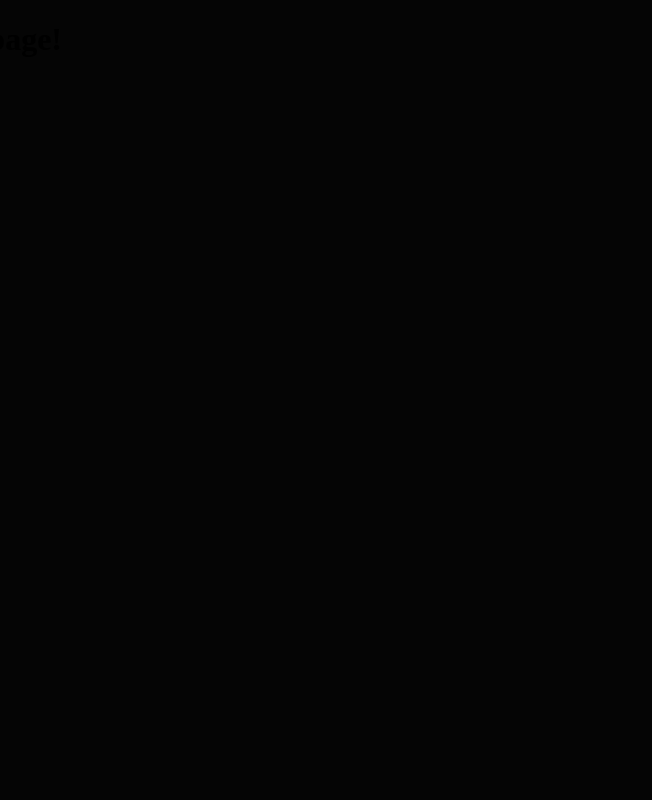
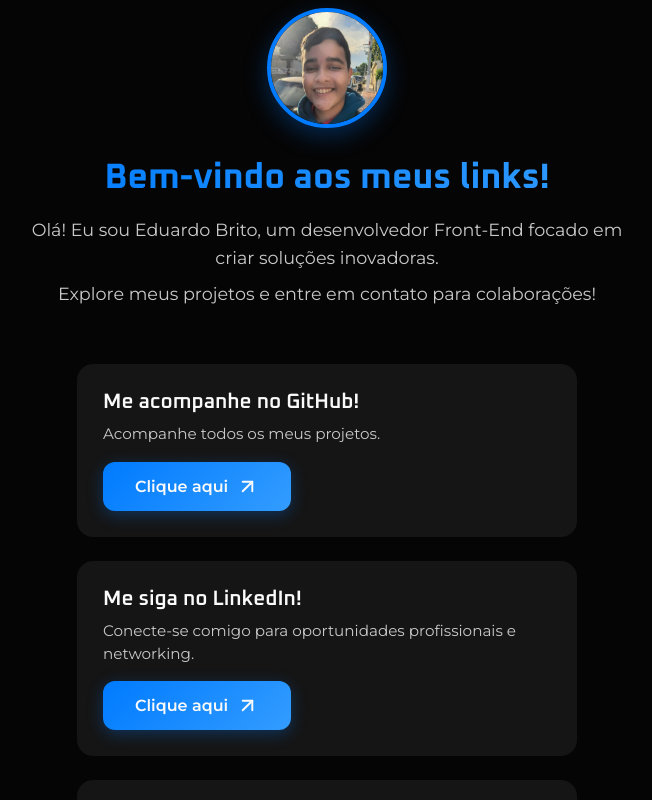
Before and after one commit to Duduubas/links-profile, a Vue app: page / in a window 1280 px wide. Shown: the top 800 px of the page, without its empty margins (313-965 px from the left). Built offline with nearby package versions, Linux system fonts and the light colour scheme; a web font is replaced by a local one.

Commit message:
✨ Adicionado: página inicial com links

```diff
--- a/src/views/HomePage.vue
+++ b/src/views/HomePage.vue
@@ -1,10 +1,312 @@
 <script lang="ts">
-export default {}
+import { ArrowRightFromLine, ArrowUpRight } from 'lucide-vue-next'
+
+export default {
+  components: {
+    ArrowRightFromLine, ArrowUpRight
+  }
+}
 </script>
 
 <template>
+    <!-- imagem em formato de circulo -->
+    <section>
+        <div>
+            <img src="../assets/public/eduardo.webp" alt="Foto de perfil" class="profile-image">
+        </div>
+
+        <!-- textos de boas vindas -->
+        <div>
+        <h1>Bem-vindo aos meus links!</h1>
+        <p>Olá! Eu sou Eduardo Brito, um desenvolvedor Front-End focado em criar soluções inovadoras.</p>
+        <p>Explore meus projetos e entre em contato para colaborações!</p>
+        </div>
+    </section>
+
+    <section>
     <div class="home">
-        <h1>hello, welcome to my page!</h1>
-        <p>This is the main content area of the application.</p>
+        <!-- seção de links -->
+        <div class="links">
+            <ul class="link-list">
+                <li><h1>Me acompanhe no GitHub!</h1>
+                    <p>Acompanhe todos os meus projetos.</p>
+                    <a href="https://github.com/seuusuario" target="_blank" class="link-item">Clique aqui  <ArrowUpRight :size="23"/></a>
+                </li>
+
+                <li><h1>Me siga no LinkedIn!</h1>
+                    <p>Conecte-se comigo para oportunidades profissionais e networking.</p>
+                    <a href="https://github.com/seuusuario" target="_blank" class="link-item">Clique aqui   <ArrowUpRight :size="23"/></a>
+                </li>
+
+                <li><h1>Contate-me pelo Discord!</h1>
+                    <p>Entre em contato comigo pelo Discord para conversarmos sobre projetos, dúvidas ou parcerias!</p>
+                    <a href="https://github.com/seuusuario" target="_blank" class="link-item">Clique aqui   <ArrowUpRight :size="23"/></a>
+                </li>
+
+                <li><h1>Confira o meu WebSite!</h1>
+                    <p>Confira mais sobre os meus projetos e mais informações sobre mim.</p>
+                    <a href="https://github.com/seuusuario" target="_blank" class="link-item">Clique aqui   <ArrowUpRight :size="23"/></a>
+                </li>
+
+                <li><h1>Contate-me para parcerias e projetos!</h1>
+                    <p>Interessado em colaborar? Entre em contato pelo e-mail para parcerias e projetos!</p>
+                    <a href="mailto:contato@eduardobrito.dev" class="link-item">Clique aqui   <ArrowUpRight :size="23"/></a>
+                </li>
+            </ul>
+        </div>
     </div>
+    </section>
 </template>
+
+<style scoped>
+/* Reset e configurações base */
+* {
+  margin: 0;
+  padding: 0;
+  box-sizing: border-box;
+}
+
+/* Container principal */
+.template {
+  min-height: 100vh;
+  background: linear-gradient(135deg, var(--color-black) 0%, #1a1a1a 100%);
+  padding: 2rem 1rem;
+  font-family: var(--font-montserrat);
+  color: var(--color-white);
+}
+
+/* Seção do perfil */
+section:first-child {
+  display: flex;
+  flex-direction: column;
+  align-items: center;
+  text-align: center;
+  margin-bottom: 3rem;
+  animation: fadeInUp 0.8s ease-out;
+}
+
+/* Imagem de perfil */
+.profile-image {
+  width: 120px;
+  height: 120px;
+  border-radius: 50%;
+  object-fit: cover;
+  border: 4px solid var(--color-blue);
+  box-shadow: 0 8px 24px rgba(0, 123, 255, 0.3);
+  margin-bottom: 1.5rem;
+  transition: transform 0.3s ease, box-shadow 0.3s ease;
+}
+
+.profile-image:hover {
+  transform: scale(1.05);
+  box-shadow: 0 12px 32px rgba(0, 123, 255, 0.4);
+}
+
+/* Textos de boas-vindas */
+section:first-child h1 {
+  font-family: var(--font-heading);
+  font-size: 2.2rem;
+  margin-bottom: 1rem;
+  background: linear-gradient(45deg, var(--color-blue), var(--color-blue-hover));
+  -webkit-background-clip: text;
+  -webkit-text-fill-color: transparent;
+  background-clip: text;
+}
+
+section:first-child p {
+  font-size: 1.1rem;
+  line-height: 1.6;
+  color: var(--color-gray);
+  font-family: var(--font-sans);
+  margin-bottom: 0.5rem;
+  max-width: 600px;
+}
+
+/* Container dos links */
+.home {
+  display: flex;
+  justify-content: center;
+  width: 100%;
+}
+
+.links {
+  width: 100%;
+  max-width: 500px;
+}
+
+/* Lista de links */
+.link-list {
+  list-style: none;
+  display: flex;
+  flex-direction: column;
+  gap: 1.5rem;
+}
+
+/* Cada item da lista */
+.link-list li {
+  background: var(--color-cards);
+  border-radius: 16px;
+  padding: 1.5rem;
+  border: 2px solid transparent;
+  transition: all 0.3s ease;
+  position: relative;
+  overflow: hidden;
+  animation: fadeInUp 0.6s ease-out;
+  animation-fill-mode: both;
+}
+
+/* Animação escalonada para cada item */
+.link-list li:nth-child(1) { animation-delay: 0.1s; }
+.link-list li:nth-child(2) { animation-delay: 0.2s; }
+.link-list li:nth-child(3) { animation-delay: 0.3s; }
+.link-list li:nth-child(4) { animation-delay: 0.4s; }
+.link-list li:nth-child(5) { animation-delay: 0.5s; }
+
+/* Efeito hover nos itens */
+.link-list li:hover {
+  transform: translateY(-4px);
+  border-color: var(--color-blue);
+  box-shadow: 0 12px 32px rgba(0, 123, 255, 0.2);
+}
+
+/* Efeito de brilho ao passar o mouse */
+.link-list li::before {
+  content: '';
+  position: absolute;
+  top: 0;
+  left: -100%;
+  width: 100%;
+  height: 100%;
+  background: linear-gradient(90deg, transparent, rgba(255, 255, 255, 0.05), transparent);
+  transition: left 0.5s ease;
+}
+
+.link-list li:hover::before {
+  left: 100%;
+}
+
+/* Títulos dos links */
+.link-list h1 {
+  font-family: var(--font-heading);
+  font-size: 1.3rem;
+  margin-bottom: 0.5rem;
+  color: var(--color-white);
+  font-weight: 600;
+}
+
+/* Descrições dos links */
+.link-list p {
+  font-size: 0.95rem;
+  color: var(--color-gray);
+  font-family: var(--font-sans);
+  line-height: 1.5;
+  margin-bottom: 1rem;
+}
+
+
+/* Botões/Links */
+.link-item {
+  display: inline-flex;
+  align-items: center;
+  gap: 0.5rem;
+  background: linear-gradient(135deg, var(--color-blue), var(--color-blue-hover));
+  color: var(--color-white);
+  text-decoration: none;
+  font-family: var(--font-sans);
+  padding: 0.8rem 2rem;
+  border-radius: 12px;
+  font-weight: 600;
+  font-size: 1rem;
+  transition: all 0.3s ease;
+  box-shadow: 0 4px 16px rgba(0, 123, 255, 0.3);
+  position: relative;
+  overflow: hidden;
+}
+
+.link-item:hover {
+  transform: translateY(-2px);
+  box-shadow: 0 8px 24px rgba(0, 123, 255, 0.4);
+  background: linear-gradient(135deg, var(--color-blue-hover), var(--color-blue));
+}
+
+.link-item:active {
+  transform: translateY(0);
+}
+
+/* Animações */
+@keyframes fadeInUp {
+  from {
+    opacity: 0;
+    transform: translateY(30px);
+  }
+  to {
+    opacity: 1;
+    transform: translateY(0);
+  }
+}
+
+/* Responsividade */
+@media (max-width: 768px) {
+  .template {
+    padding: 1.5rem 1rem;
+  }
+
+  section:first-child h1 {
+    font-size: 1.8rem;
+  }
+
+  section:first-child p {
+    font-size: 1rem;
+  }
+
+  .profile-image {
+    width: 100px;
+    height: 100px;
+  }
+
+  .link-list li {
+    padding: 1.2rem;
+  }
+
+  .link-list h1 {
+    font-size: 1.1rem;
+  }
+
+  .link-item {
+    padding: 0.7rem 1.5rem;
+    font-size: 0.9rem;
+  }
+}
+
+@media (max-width: 480px) {
+  .template {
+    padding: 1rem 0.5rem;
+  }
+
+  .links {
+    max-width: 100%;
+  }
+
+  .link-list {
+    gap: 1rem;
+  }
+
+  .link-list li {
+    padding: 1rem;
+  }
+}
+
+/* Efeito de pulse no botão de email */
+.link-list li:last-child .link-item {
+  animation: pulse 2s infinite;
+}
+
+@keyframes pulse {
+  0%, 100% {
+    box-shadow: 0 4px 16px rgba(0, 123, 255, 0.3);
+  }
+  50% {
+    box-shadow: 0 4px 16px rgba(0, 123, 255, 0.6);
+  }
+}
+</style>
```
